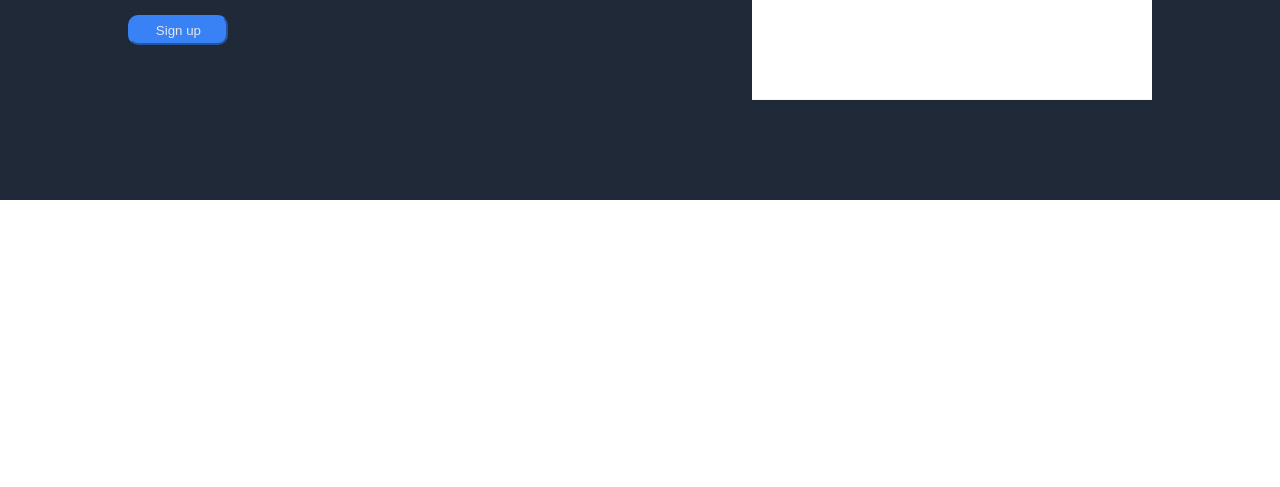
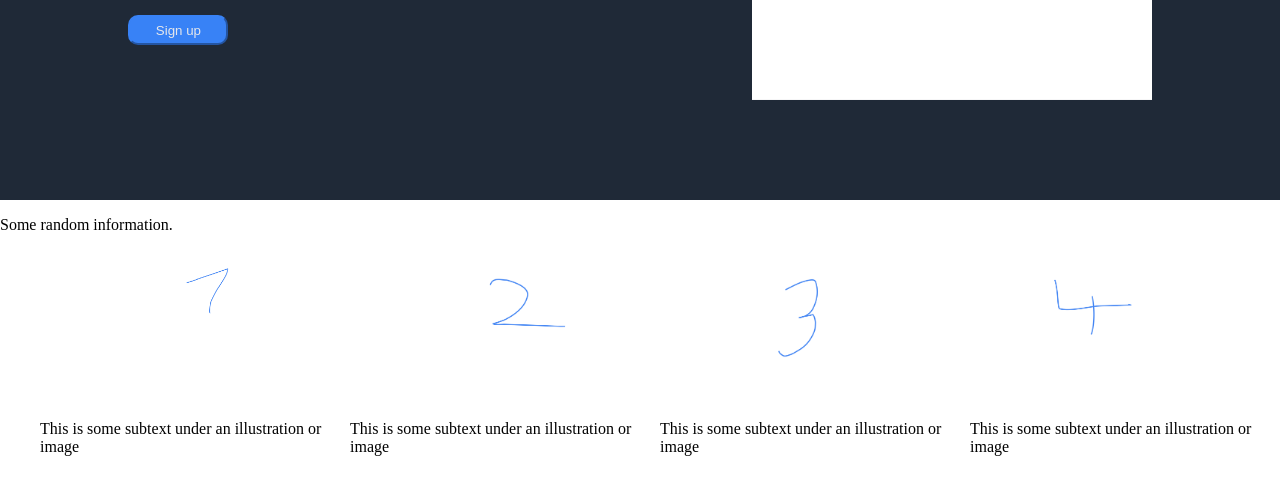
Before and after one commit to Katokrates/First-webpage, a plain HTML site: page index.html in a window 1280 px wide. Shown: the part 313-800 px from the top of the page. Drawn offline with Linux system fonts and the light colour scheme.

Commit message:
Created the initial main body

```diff
--- a/index.html
+++ b/index.html
@@ -31,5 +31,23 @@
         </div>
     </div>
 
+    <div class="main">
+        <p id="info">Some random information.</p>
+        <div class="subtext-img">
+            <ul class="main-img">
+                <li><img id="img1" src="../First-webpage/img/1.png" alt="First image."></li>
+                <li><img id="img2" src="../First-webpage/img/2.png" alt="Second image."></li>
+                <li><img id="img3" src="../First-webpage/img/3.png" alt="Third image."></li>
+                <li><img id="img4" src="../First-webpage/img/4.png" alt="Fourth image."></li>
+            </ul>
+            <ul class="subtext">
+                <li>This is some subtext under an illustration or image</li>
+                <li>This is some subtext under an illustration or image</li>
+                <li>This is some subtext under an illustration or image</li>
+                <li>This is some subtext under an illustration or image</li>
+            </ul>
+        </div>
+    </div>
+
 </body>
 </html>
--- a/styles.css
+++ b/styles.css
@@ -78,3 +78,40 @@ h1 {
     height: 30px;
     width: 100px;
 }
+
+#img1 {
+    height: auto;
+    width: 200px;
+    border-color: #3882F6;
+
+}
+
+#img2 {
+    height: auto;
+    width: 200px;
+}
+
+#img3 {
+    height: auto;
+    width: 200px;
+}
+
+#img4 {
+    height: auto;
+    width: 200px;
+}
+
+
+.main-img {
+    display: flex;
+    flex: 1;
+    list-style: none;
+    justify-content: space-evenly;
+}
+
+.subtext{
+    display: flex;
+    flex: 1;
+    list-style: none;
+    justify-content: space-evenly;
+}
```
Also changed, not shown: img/1.png (added), img/2.png (added), img/3.png (added), img/4.png (added).
